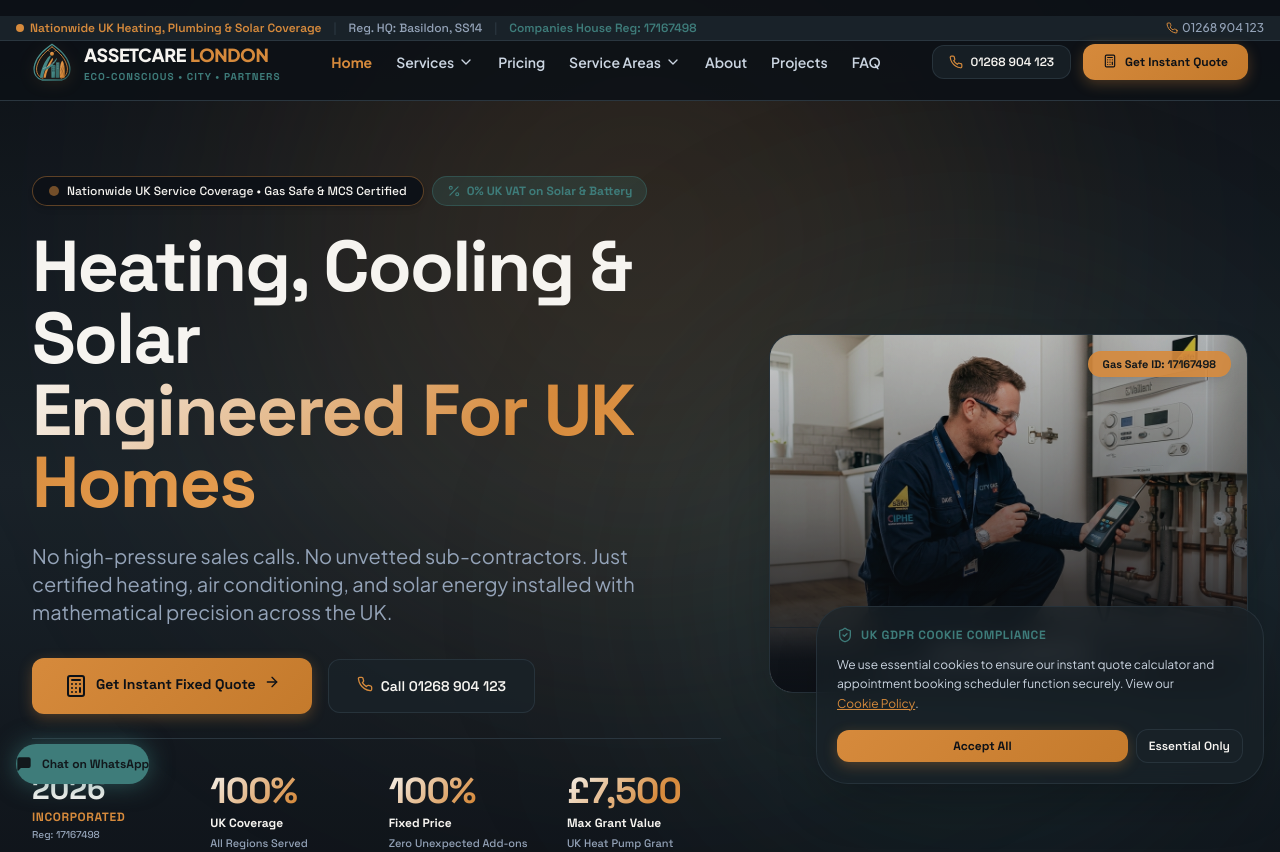
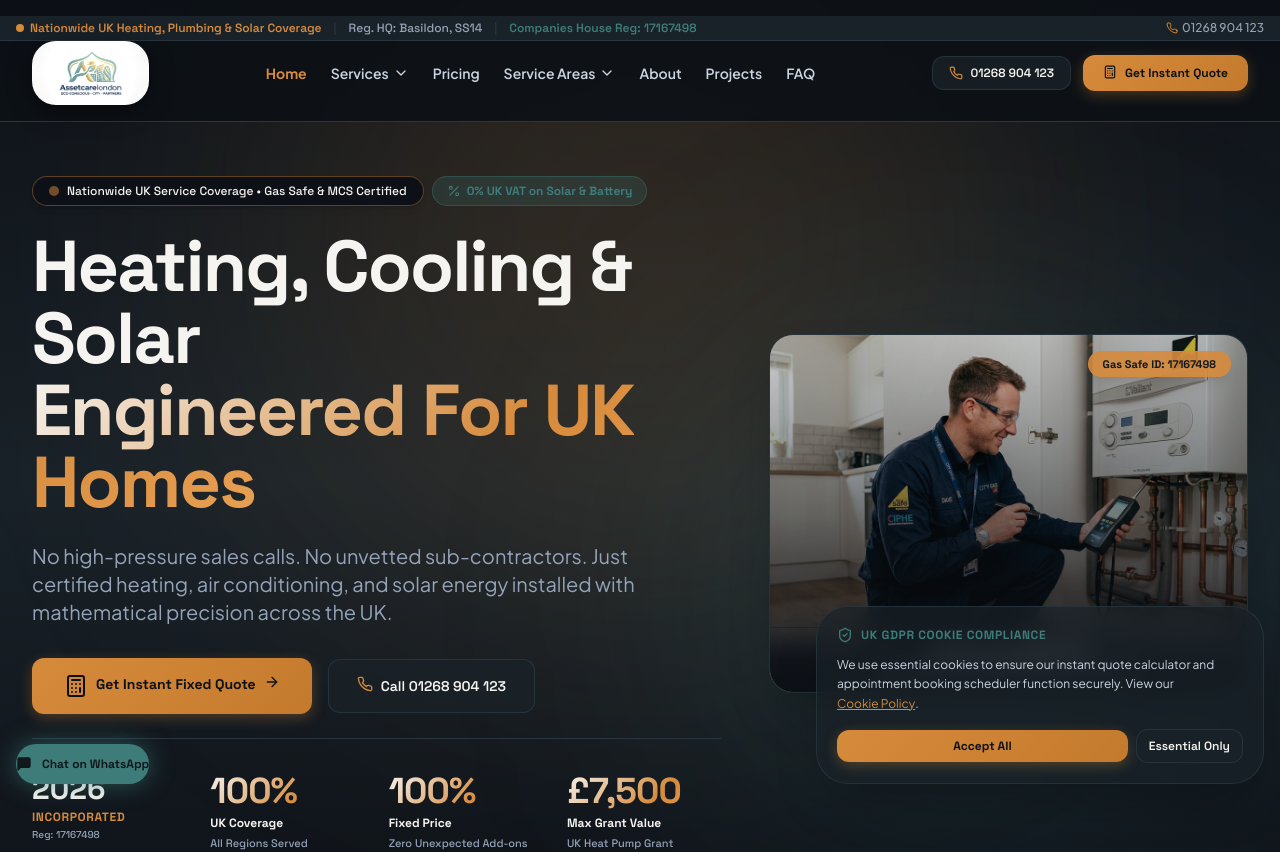
Before and after one commit to Usamafiaz2005/Asset-Care-London, a React (Vite) app: page / in a window 1280 px wide. Shown: the top 852 px of the page. Built offline with nearby package versions, Linux system fonts and the light colour scheme.

Commit message:
Brand Identity: Reverted to exact original uploaded company logo image (with all original lines, contours, and text intact) and increased its scale to h-14/h-16/h-20 for maximum visibility and clarity across header and footer

```diff
--- a/src/components/BrandLogo.jsx
+++ b/src/components/BrandLogo.jsx
@@ -1,91 +1,24 @@
 import React from 'react';
 import { Link } from 'react-router-dom';
 
-export default function BrandLogo({ className = "", showText = true, size = "normal" }) {
-  const iconSizeClass = size === "large" ? "w-12 h-12 sm:w-14 sm:h-14" : "w-9 h-9 sm:w-10 sm:h-10";
+export default function BrandLogo({ className = "", size = "normal" }) {
+  // Prominent, large logo height scaling for maximum visibility
+  const logoHeightClass = size === "large"
+    ? "h-16 sm:h-20 md:h-24"
+    : "h-12 sm:h-14 md:h-16";
 
   return (
-    <Link to="/" className={`inline-flex items-center gap-3 group focus:outline-none focus-visible:ring-2 focus-visible:ring-copper rounded-xl transition-all hover:scale-[1.02] ${className}`}>
-      {/* Theme-Colored Vector Emblem Symbol */}
-      <div className={`relative ${iconSizeClass} flex items-center justify-center shrink-0`}>
-        <svg viewBox="0 0 140 140" fill="none" xmlns="http://www.w3.org/2000/svg" className="w-full h-full filter drop-shadow-[0_2px_8px_rgba(214,138,60,0.2)]">
-          <defs>
-            <linearGradient id="logoCopperGrad" x1="0%" y1="0%" x2="100%" y2="100%">
-              <stop offset="0%" stopColor="#E8A053" />
-              <stop offset="60%" stopColor="#D68A3C" />
-              <stop offset="100%" stopColor="#B8732A" />
-            </linearGradient>
-            <linearGradient id="logoTealGrad" x1="0%" y1="0%" x2="100%" y2="100%">
-              <stop offset="0%" stopColor="#529E9B" />
-              <stop offset="70%" stopColor="#3E7C7A" />
-              <stop offset="100%" stopColor="#2A5957" />
-            </linearGradient>
-          </defs>
-
-          {/* Outer Contour Arch Frame */}
-          <path d="M 70,8 C 50,23 20,43 10,78 C 0,113 20,128 35,133 L 105,133 C 120,128 140,113 130,78 C 120,43 90,23 70,8 Z"
-                fill="none" stroke="url(#logoTealGrad)" strokeWidth="4.5" strokeLinecap="round" strokeLinejoin="round"/>
-
-          {/* Inner Contour Frame Ribbon */}
-          <path d="M 70,17 C 53,31 28,48 18,81 C 10,108 26,125 38,127"
-                fill="none" stroke="url(#logoCopperGrad)" strokeWidth="3" strokeLinecap="round"/>
-          <path d="M 70,17 C 87,31 112,48 122,81 C 130,108 114,125 102,127"
-                fill="none" stroke="url(#logoCopperGrad)" strokeWidth="3" strokeLinecap="round"/>
-
-          {/* Radiant Sun */}
-          <circle cx="70" cy="41" r="7" fill="url(#logoCopperGrad)"/>
-          <line x1="70" y1="29" x2="70" y2="25" stroke="url(#logoCopperGrad)" strokeWidth="2" strokeLinecap="round"/>
-          <line x1="61" y1="33" x2="57" y2="30" stroke="url(#logoCopperGrad)" strokeWidth="2" strokeLinecap="round"/>
-          <line x1="79" y1="33" x2="83" y2="30" stroke="url(#logoCopperGrad)" strokeWidth="2" strokeLinecap="round"/>
-          <line x1="56" y1="41" x2="52" y2="41" stroke="url(#logoCopperGrad)" strokeWidth="2" strokeLinecap="round"/>
-          <line x1="84" y1="41" x2="88" y2="41" stroke="url(#logoCopperGrad)" strokeWidth="2" strokeLinecap="round"/>
-
-          {/* Stylized Monogram A Arch */}
-          <path d="M 28,125 C 30,98 45,63 62,48 C 65,45 67,48 64,55 C 52,78 42,101 38,125"
-                fill="url(#logoTealGrad)"/>
-          <path d="M 40,125 C 45,98 58,75 70,58 C 72,55 75,57 73,63 C 62,83 50,105 48,125"
-                fill="url(#logoCopperGrad)"/>
-
-          {/* Eco Leaf Swoosh */}
-          <path d="M 35,95 Q 55,88 72,75 Q 80,63 88,55 C 86,68 72,85 50,97 Z"
-                fill="url(#logoTealGrad)"/>
-          <path d="M 40,93 Q 58,85 76,71" fill="none" stroke="#F6F4F0" strokeWidth="1.2" strokeLinecap="round" opacity="0.8"/>
-
-          {/* City Skyline Buildings & Gherkin Tower */}
-          <rect x="68" y="81" width="14" height="44" fill="url(#logoTealGrad)" rx="1"/>
-          <rect x="71" y="85" width="3" height="4" fill="#0D1117" opacity="0.7"/>
-          <rect x="76" y="85" width="3" height="4" fill="#0D1117" opacity="0.7"/>
-          <rect x="71" y="92" width="3" height="4" fill="#0D1117" opacity="0.7"/>
-          <rect x="76" y="92" width="3" height="4" fill="#0D1117" opacity="0.7"/>
-          <rect x="71" y="99" width="3" height="4" fill="#0D1117" opacity="0.7"/>
-          <rect x="76" y="99" width="3" height="4" fill="#0D1117" opacity="0.7"/>
-
-          <rect x="84" y="71" width="12" height="54" fill="#3E7C7A" rx="1" opacity="0.85"/>
-          <line x1="87" y1="75" x2="93" y2="75" stroke="#F6F4F0" strokeWidth="1" opacity="0.6"/>
-          <line x1="87" y1="81" x2="93" y2="81" stroke="#F6F4F0" strokeWidth="1" opacity="0.6"/>
-          <line x1="87" y1="87" x2="93" y2="87" stroke="#F6F4F0" strokeWidth="1" opacity="0.6"/>
-          <line x1="87" y1="93" x2="93" y2="93" stroke="#F6F4F0" strokeWidth="1" opacity="0.6"/>
-
-          <path d="M 98,125 C 96,98 98,75 106,65 C 114,75 116,98 114,125 Z" fill="url(#logoCopperGrad)"/>
-          <path d="M 99,118 L 112,88" stroke="#0D1117" strokeWidth="1.2" opacity="0.5"/>
-          <path d="M 99,103 L 113,75" stroke="#0D1117" strokeWidth="1.2" opacity="0.5"/>
-          <path d="M 113,118 L 100,88" stroke="#0D1117" strokeWidth="1.2" opacity="0.5"/>
-
-          <line x1="20" y1="127" x2="120" y2="127" stroke="url(#logoCopperGrad)" strokeWidth="2.5" strokeLinecap="round"/>
-        </svg>
-      </div>
-
-      {showText && (
-        <div className="flex flex-col">
-          <span className="text-base sm:text-lg font-extrabold tracking-tight font-sans leading-none flex items-center gap-1">
-            <span className="text-paper font-extrabold">ASSETCARE</span>
-            <span className="text-copper font-extrabold">LONDON</span>
-          </span>
-          <span className="text-[9px] sm:text-[10px] font-mono text-teal uppercase tracking-widest font-bold leading-tight mt-0.5">
-            ECO-CONSCIOUS • CITY • PARTNERS
-          </span>
-        </div>
-      )}
+    <Link
+      to="/"
+      className={`inline-flex items-center group focus:outline-none focus-visible:ring-2 focus-visible:ring-copper rounded-xl transition-all hover:scale-[1.03] ${className}`}
+      aria-label="Asset Care London — Home"
+    >
+      {/* Exact Uploaded Official Logo Image (All Original Lines, Contour & Typography Intact) */}
+      <img
+        src="/images/company-logo.png"
+        alt="Asset Care London Logo — Eco-Conscious City Partners"
+        className={`${logoHeightClass} w-auto object-contain rounded-xl shadow-lg filter brightness-110 contrast-105 drop-shadow-[0_4px_12px_rgba(0,0,0,0.4)]`}
+      />
     </Link>
   );
 }
--- a/src/components/Footer.jsx
+++ b/src/components/Footer.jsx
@@ -14,7 +14,7 @@
 
           {/* Column 1: Brand & Verified Companies House Details */}
           <div className="lg:col-span-2 space-y-4">
-            <BrandLogo />
+            <BrandLogo size="large" />
 
             <p className="text-xs text-paper-muted leading-relaxed">
               Certified UK heating, plumbing, air conditioning, and solar energy engineers. Registered HQ in Basildon, delivering transparent fixed pricing, certified workmanship, and future-ready energy architecture nationwide across the UK.
```
